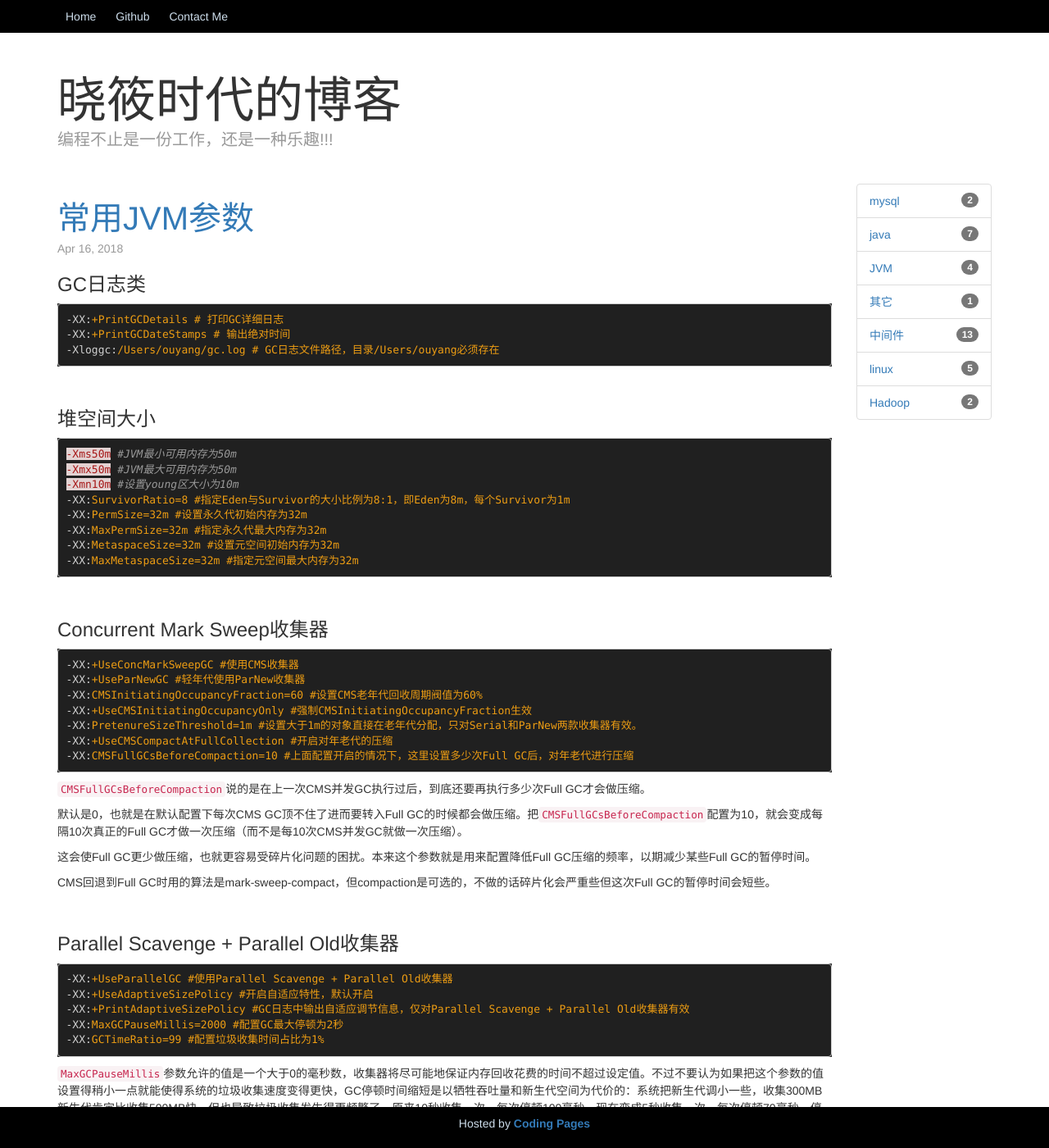
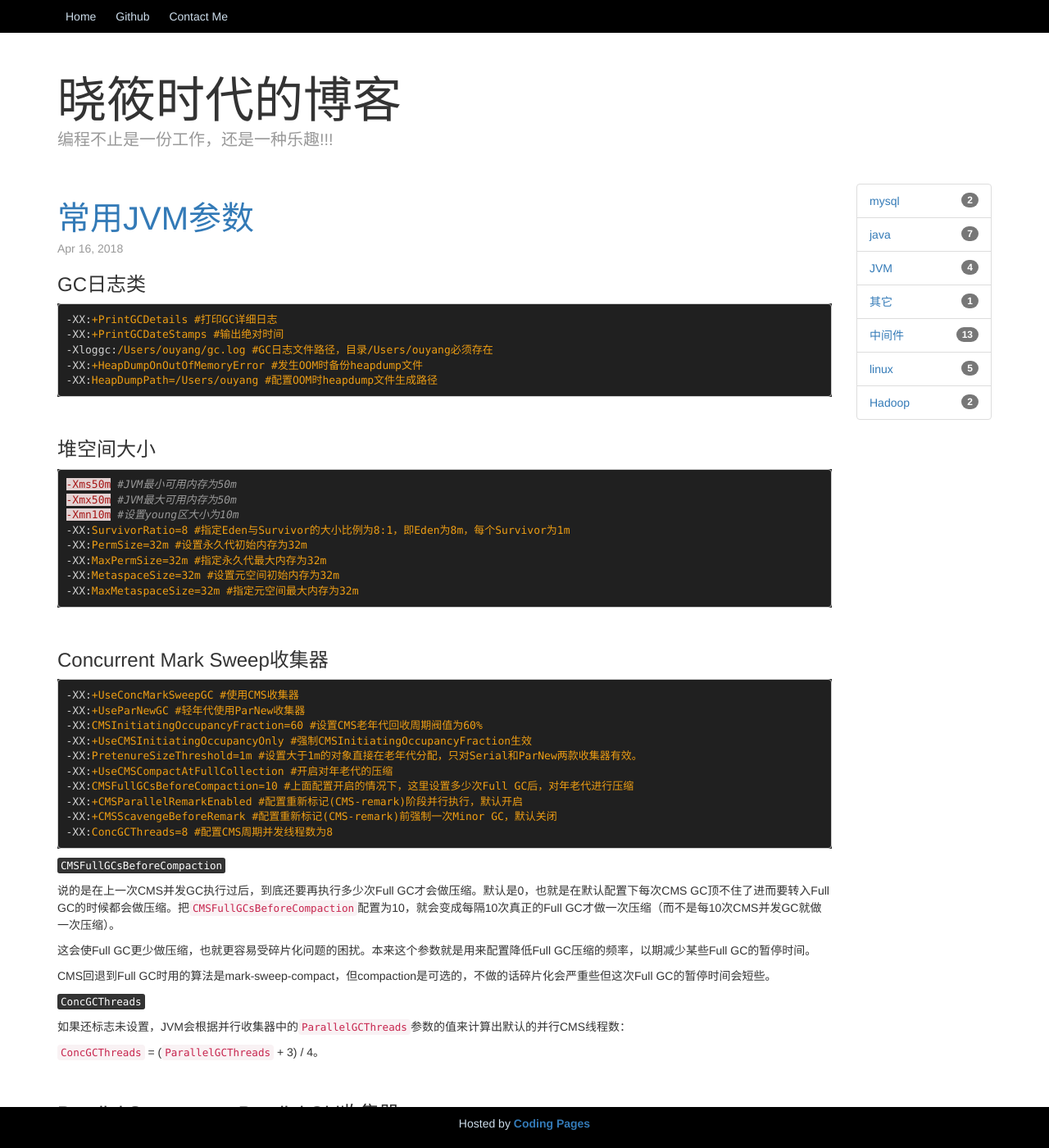
Before and after one commit to OuYangLiang/ouyangliang.github.io, a Jekyll site: the page built from _posts/2018-04-16-常用JVM参数.markdown, in a window 1280 px wide and 1400 px high. Shown: the whole window at 82% size. Built offline with Jekyll 4.4.1, drawn with Linux system fonts in a browser that asks for light colours; nearby versions of some CDN libraries; some of the changed text lies outside the part shown.

Commit message:
more parameters about VM.

````diff
--- a/_posts/2018-04-16-常用JVM参数.markdown
+++ b/_posts/2018-04-16-常用JVM参数.markdown
@@ -10,9 +10,11 @@
 ### GC日志类
 
 ```properties
--XX:+PrintGCDetails # 打印GC详细日志
--XX:+PrintGCDateStamps # 输出绝对时间
--Xloggc:/Users/ouyang/gc.log # GC日志文件路径，目录/Users/ouyang必须存在
+-XX:+PrintGCDetails #打印GC详细日志
+-XX:+PrintGCDateStamps #输出绝对时间
+-Xloggc:/Users/ouyang/gc.log #GC日志文件路径，目录/Users/ouyang必须存在
+-XX:+HeapDumpOnOutOfMemoryError #发生OOM时备份heapdump文件
+-XX:HeapDumpPath=/Users/ouyang #配置OOM时heapdump文件生成路径
 ```
 
 <br/>
@@ -42,15 +44,24 @@
 -XX:PretenureSizeThreshold=1m #设置大于1m的对象直接在老年代分配，只对Serial和ParNew两款收集器有效。
 -XX:+UseCMSCompactAtFullCollection #开启对年老代的压缩
 -XX:CMSFullGCsBeforeCompaction=10 #上面配置开启的情况下，这里设置多少次Full GC后，对年老代进行压缩
+-XX:+CMSParallelRemarkEnabled #配置重新标记(CMS-remark)阶段并行执行，默认开启
+-XX:+CMSScavengeBeforeRemark #配置重新标记(CMS-remark)前强制一次Minor GC，默认关闭
+-XX:ConcGCThreads=8 #配置CMS周期并发线程数为8
 ```
 
-`CMSFullGCsBeforeCompaction`说的是在上一次CMS并发GC执行过后，到底还要再执行多少次Full GC才会做压缩。
+<kbd>CMSFullGCsBeforeCompaction</kbd>
 
-默认是0，也就是在默认配置下每次CMS GC顶不住了进而要转入Full GC的时候都会做压缩。把`CMSFullGCsBeforeCompaction`配置为10，就会变成每隔10次真正的Full GC才做一次压缩（而不是每10次CMS并发GC就做一次压缩）。
+说的是在上一次CMS并发GC执行过后，到底还要再执行多少次Full GC才会做压缩。默认是0，也就是在默认配置下每次CMS GC顶不住了进而要转入Full GC的时候都会做压缩。把`CMSFullGCsBeforeCompaction`配置为10，就会变成每隔10次真正的Full GC才做一次压缩（而不是每10次CMS并发GC就做一次压缩）。
 
 这会使Full GC更少做压缩，也就更容易受碎片化问题的困扰。本来这个参数就是用来配置降低Full GC压缩的频率，以期减少某些Full GC的暂停时间。
 
 CMS回退到Full GC时用的算法是mark-sweep-compact，但compaction是可选的，不做的话碎片化会严重些但这次Full GC的暂停时间会短些。
+
+<kbd>ConcGCThreads</kbd>
+
+如果还标志未设置，JVM会根据并行收集器中的`ParallelGCThreads`参数的值来计算出默认的并行CMS线程数：
+
+`ConcGCThreads` = (`ParallelGCThreads` + 3) / 4。
 
 <br/>
 
@@ -64,9 +75,13 @@
 -XX:GCTimeRatio=99 #配置垃圾收集时间占比为1%
 ```
 
-`MaxGCPauseMillis`参数允许的值是一个大于0的毫秒数，收集器将尽可能地保证内存回收花费的时间不超过设定值。不过不要认为如果把这个参数的值设置得稍小一点就能使得系统的垃圾收集速度变得更快，GC停顿时间缩短是以牺牲吞吐量和新生代空间为代价的：系统把新生代调小一些，收集300MB新生代肯定比收集500MB快，但也导致垃圾收集发生得更频繁了，原来10秒收集一次、每次停顿100毫秒，现在变成5秒收集一次、每次停顿70毫秒。停顿时间的确在下降，但吞吐量下来了。
+<kbd>MaxGCPauseMillis</kbd>
 
-`GCTimeRatio`参数的值应当是一个大于0且小于100的整数，也就是垃圾收集时间占总时间的比率。如果把此参数设置为19,那允许的最大GC时间就占总时间的 5%（即1 / (1 + 19)），默认值为99，就是允许最大1%（即1 / (1 + 99)）的垃圾收集时间。
+参数允许的值是一个大于0的毫秒数，收集器将尽可能地保证内存回收花费的时间不超过设定值。不过不要认为如果把这个参数的值设置得稍小一点就能使得系统的垃圾收集速度变得更快，GC停顿时间缩短是以牺牲吞吐量和新生代空间为代价的：系统把新生代调小一些，收集300MB新生代肯定比收集500MB快，但也导致垃圾收集发生得更频繁了，原来10秒收集一次、每次停顿100毫秒，现在变成5秒收集一次、每次停顿70毫秒。停顿时间的确在下降，但吞吐量下来了。
+
+<kbd>GCTimeRatio</kbd>
+
+参数的值应当是一个大于0且小于100的整数，也就是垃圾收集时间占总时间的比率。如果把此参数设置为19,那允许的最大GC时间就占总时间的 5%（即1 / (1 + 19)），默认值为99，就是允许最大1%（即1 / (1 + 99)）的垃圾收集时间。
 
 <br/>
 
@@ -75,4 +90,11 @@
 ```properties
 -XX:MaxTenuringThreshold=15 #设置对象年龄阀值为15
 -XX:+PrintTenuringDistribution #GC日志中输出对象年龄分布信息
+-XX:ParallelGCThreads=8 #配置GC线程数
 ```
+
+<kbd>ParallelGCThreads</kbd>
+
+如果物理CPU所能够支持线程数小于8，则`ParallelGCThreads`的值为CPU所支持的线程数；
+
+如果物理CPU所能够支持线程数大于8，则`ParallelGCThreads`的值为8加上一个调整值，调整值的计算方式为：物理CPU所支持的线程数减去8所得值的5/8。
````
